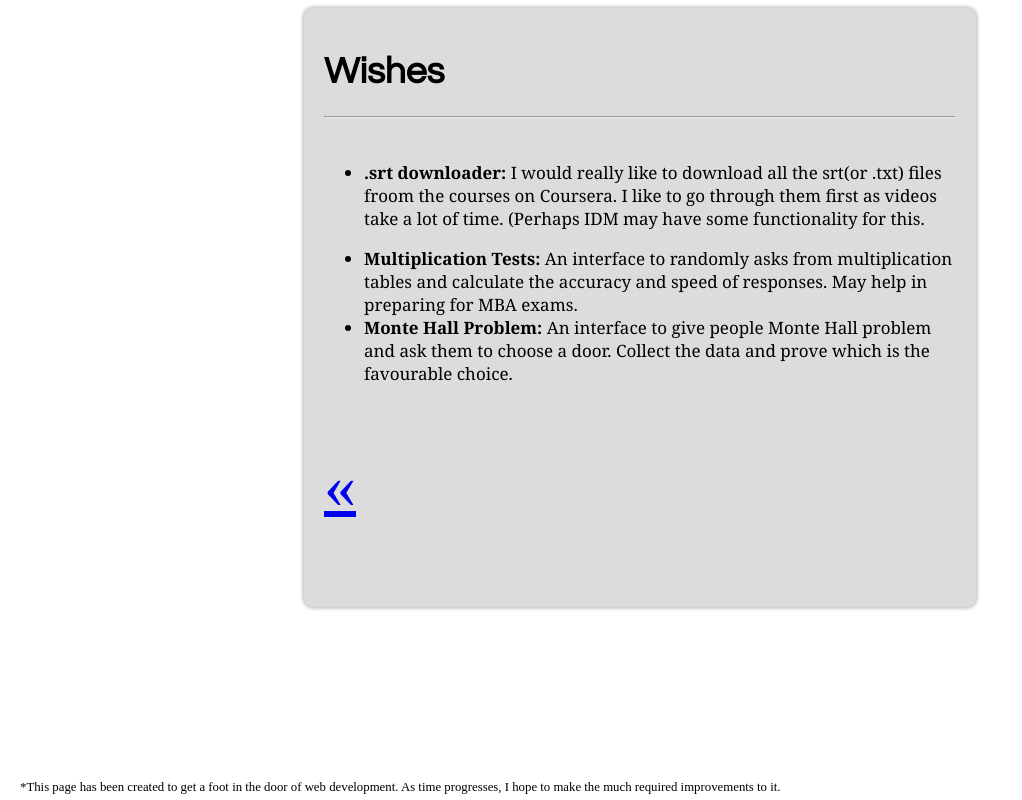
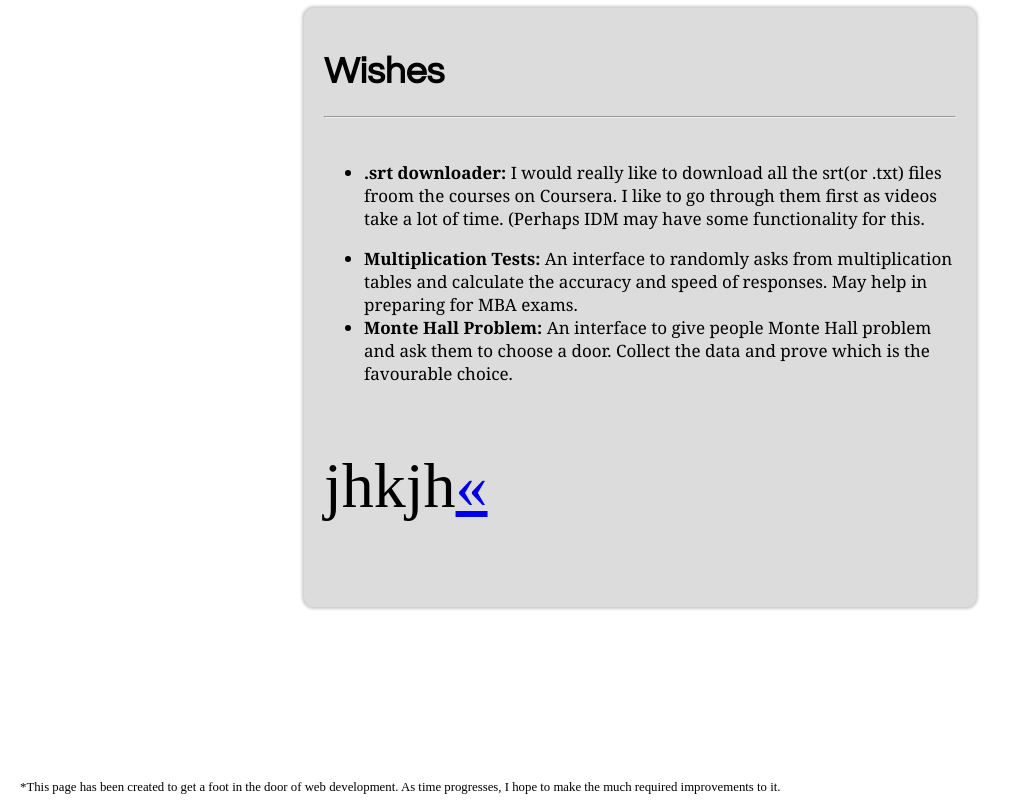
Before and after one commit to nishant57/nishant57.github.io, a plain HTML site: page wishes.html in a window 1280 px wide. Shown: the whole page, without its empty margins (0-1022 px from the left). Drawn offline with Linux system fonts and the light colour scheme.

Commit message:
Update wishes.html

```diff
--- a/wishes.html
+++ b/wishes.html
@@ -15,7 +15,7 @@
                           <li><b>Multiplication Tests:</b> An interface to randomly asks from multiplication tables and calculate the accuracy and speed of responses. May help in preparing for MBA exams.</li>
                           <li><b>Monte Hall Problem:</b> An interface to give people Monte Hall problem and ask them to choose a door. Collect the data and prove which is the favourable choice.</li>
                           </ul>
-        <p id = "back"><a href="/">&#171</a></p>
+        <p id = "back">jhkjh<a href="/">&#171</a></p>
         </div>
         <p id ="footer">*This page has been created to get a foot in the door of web development. As time progresses, I hope to make the much required improvements to it.</p>
     </body>
```
